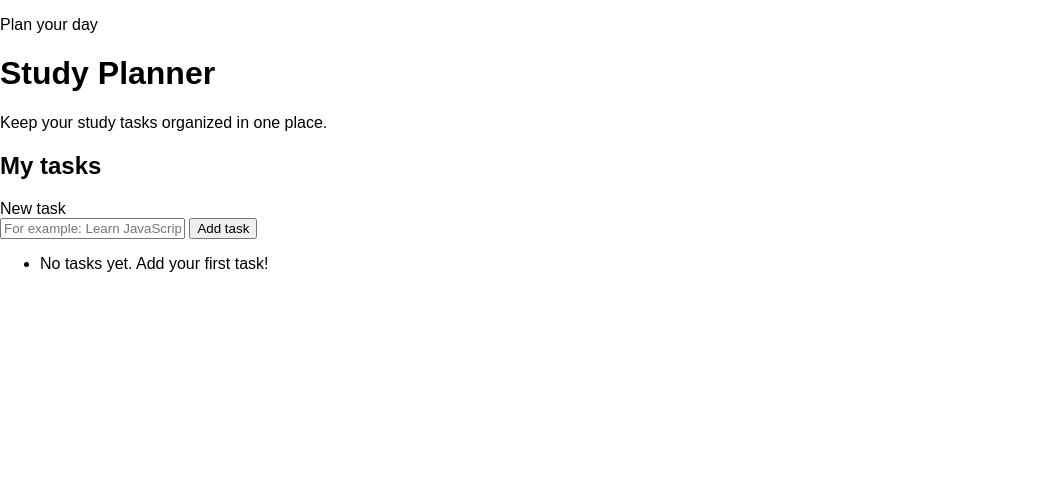
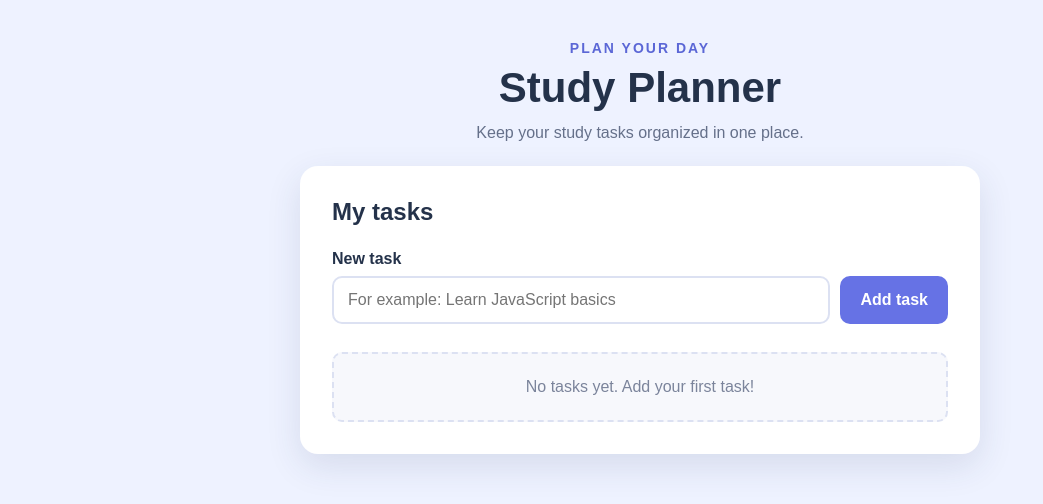
Before and after one commit to qwlsx/prog1, a plain HTML site: page index.html in a window 1280 px wide. Shown: the whole page, without its empty margins (0-1043 px from the left). Drawn offline with Linux system fonts and the light colour scheme.

Commit message:
оформление страницы тип

```diff
--- a/style.css
+++ b/style.css
@@ -4,5 +4,128 @@
 
 body {
     margin: 0;
+    min-height: 100vh;
+    padding: 40px 20px;
     font-family: Arial, sans-serif;
+    color: #24324a;
+    background: #eef2ff;
 }
+
+button,
+input {
+    font: inherit;
+}
+
+.app {
+    width: 100%;
+    max-width: 680px;
+    margin: 0 auto;
+}
+
+.app-header {
+    margin-bottom: 24px;
+    text-align: center;
+}
+
+.subtitle {
+    margin: 0 0 8px;
+    color: #5b67d6;
+    font-size: 14px;
+    font-weight: bold;
+    letter-spacing: 2px;
+    text-transform: uppercase;
+}
+
+h1 {
+    margin: 0;
+    font-size: 42px;
+}
+
+.app-header > p:last-child {
+    margin: 12px 0 0;
+    color: #65708a;
+}
+
+.task-section {
+    padding: 32px;
+    background: #ffffff;
+    border-radius: 18px;
+    box-shadow: 0 12px 35px rgba(45, 55, 100, 0.12);
+}
+
+h2 {
+    margin: 0 0 24px;
+    font-size: 24px;
+}
+
+.task-form label {
+    display: block;
+    margin-bottom: 8px;
+    font-weight: bold;
+}
+
+.input-group {
+    display: flex;
+    gap: 10px;
+}
+
+.task-form input {
+    flex: 1;
+    min-width: 0;
+    padding: 13px 14px;
+    color: #24324a;
+    border: 2px solid #dce1f2;
+    border-radius: 10px;
+    outline: none;
+}
+
+.task-form input:focus {
+    border-color: #6672e5;
+}
+
+.task-form button {
+    padding: 13px 20px;
+    color: #ffffff;
+    font-weight: bold;
+    background: #6672e5;
+    border: none;
+    border-radius: 10px;
+    cursor: pointer;
+}
+
+.task-form button:hover {
+    background: #505bc7;
+}
+
+.task-list {
+    margin: 28px 0 0;
+    padding: 0;
+    list-style: none;
+}
+
+.empty-message {
+    padding: 24px;
+    color: #7b849b;
+    text-align: center;
+    background: #f7f8fc;
+    border: 2px dashed #dce1f2;
+    border-radius: 10px;
+}
+
+@media (max-width: 520px) {
+    body {
+        padding: 24px 14px;
+    }
+
+    h1 {
+        font-size: 34px;
+    }
+
+    .task-section {
+        padding: 22px;
+    }
+
+    .input-group {
+        flex-direction: column;
+    }
+}
```
